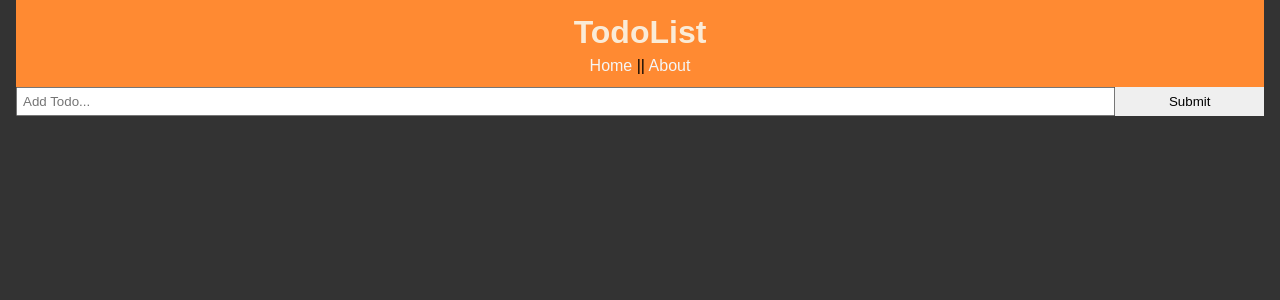
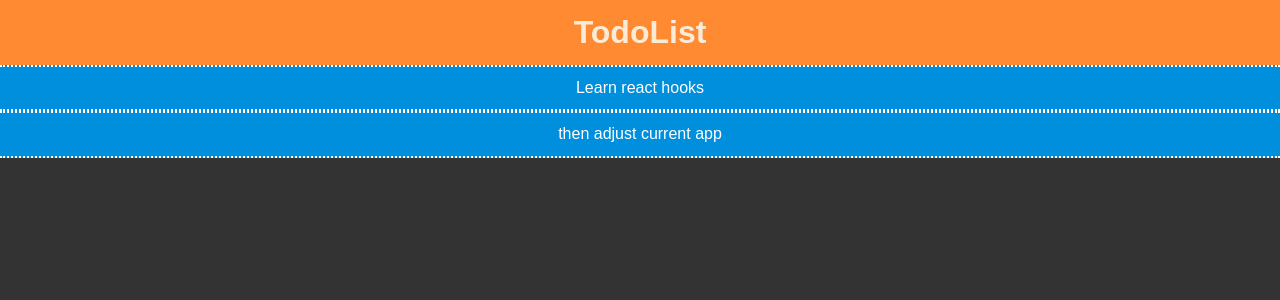
Before and after one commit to rileyrohloff/react, a React (Create React App) app: page / in a window 1280 px wide. Shown: the top 300 px of the page. Built offline with nearby package versions, Linux system fonts and the light colour scheme; no server answers.

Commit message:
need to change to functional components

```diff
--- a/src/App.js
+++ b/src/App.js
@@ -1,65 +1,22 @@
-import React, { Component } from 'react';
+import React, { useState } from 'react';
 import './App.css';
-import { BrowserRouter as Router, Route } from 'react-router-dom'
-import Todos from './components/Todos';
+import Todo from './components/TodoItem';
 import Header from './components/layout/Header';
-import AddTodo from './components/AddTodo';
-import About from './components/pages/About';
-import axios from 'axios';
-
-class App extends Component {
-  state = {
-    todos: []
-  }
-
-  componentDidMount() {
-    axios.get('https://jsonplaceholder.typicode.com/todos?_limit=10')
-    .then(res => this.setState({ todos: res.data }))
-  }
-  //toggle complete to change state.todo.completed
-  markComplete = (id) => {
-    this.setState( { todos: this.state.todos.map( todo => {
-      if (todo.id === id) {
-        todo.completed = !todo.completed
-      }
-      return todo;
-    }) } );
-  }
-
-  delTodo = (id) => {
-    axios.delete(`https://jsonplaceholder.typicode.com/todos/${id}`)
-    .then(res => this.setState({todos: [...this.state.todos.filter(todo => todo.id !== id)]}))
-    .catch(err => console.log(err))
-  };
-
-  addTodo = (title) => {
-    axios.post('https://jsonplaceholder.typicode.com/todos?', {
-      title,
-      completed: false
-    }).then(res => this.setState({ todos: [...this.state.todos, res.data] }))
-    .catch(err => console.log(err))
-  }
 
 
-  render() {
-      return (
-        <Router>
-          <div className="App">
-            <div className='container'>
+function App() {
+    const [todos, setTodos] = useState([
+        {text: 'Learn react hooks'},
+        {text: 'then adjust current app'}
+    ]);
+    return(
+        <div>
             <Header />
-            <Route exact path="/" render={props => (
-              <React.Fragment>
-                <AddTodo addTodo={this.addTodo} />
-                <Todos todos={this.state.todos} markComplete={this.markComplete}
-                delTodo={this.delTodo}/>
-              </React.Fragment>
-            )}/>
-            <Route path="/about" component={About}/>
-            </div>
-          </div>
-        </Router>
-      );
-  }
-  }
+            {todos.map((todo, index) => (
+                <Todo key={index} index={index} todo={todo} />
+            ))}
+        </div>
+    )
+}
 
 export default App
--- a/src/components/TodoItem.js
+++ b/src/components/TodoItem.js
@@ -1,48 +1,20 @@
-import React, { Component } from 'react';
-import PropTypes from 'prop-types';
+import React from 'react';
 
-
-class TodoItem extends Component {
-    getStyle = () => {
-        return {
-            padding: '10px',
-            borderBottom: '1px #ccc dotted',
-            backgroundColor: this.props.todo.completed ?
-            '#2EBC19': ''
-        }
-    }
-
-    markComplete = (e) => {
-
-    }
-    render() {
-        const { id, title } = this.props.todo;
-        return (
-        <div style={this.getStyle()}>
-        <p>
-            <input type='checkbox' onChange={this.props.markComplete.bind(this, id)}/> {"  "}
-            { title }
-            <button style={btnStyle} onClick={this.props.delTodo.bind(this, id)}>Delete</button>
-            </p>
+function Todo({ todo, index }) {
+    return(
+        <div>
+            <p style={itemStyle}>{ todo.text }</p>
         </div>
-        )
-    }
+    )
 }
 
+const itemStyle = {
+    color: '#FFFFFF',
+    textAlign: 'center',
+    padding: '10px 1rem',
+    backgroundColor: '#008FDC',
+    borderBottom: '2px dotted',
+    borderTop: '2px dotted'
+};
 
-const btnStyle = {
-    background: '#ff0000',
-    color: '#fff',
-    border: 'none',
-    padding: '5px 8px',
-    borderRadius: '50%',
-    cursor: 'pointer',
-    float: 'right'
-}
-//Prop Types
-TodoItem.propTypes = {
-    todo: PropTypes.object.isRequired,
-    markComplete: PropTypes.func.isRequired,
-    delTodo: PropTypes.func.isRequired
-}
-export default TodoItem
+export default Todo;
--- a/src/components/layout/Header.js
+++ b/src/components/layout/Header.js
@@ -1,10 +1,8 @@
 import React from 'react';
-import { Link } from 'react-router-dom';
 function Header() {
     return (
         <header style={headerStyle}>
             <h1>TodoList</h1>
-            <Link to="/">Home</Link> || <Link to="/about">About</Link>
         </header>
     )
 }
```
